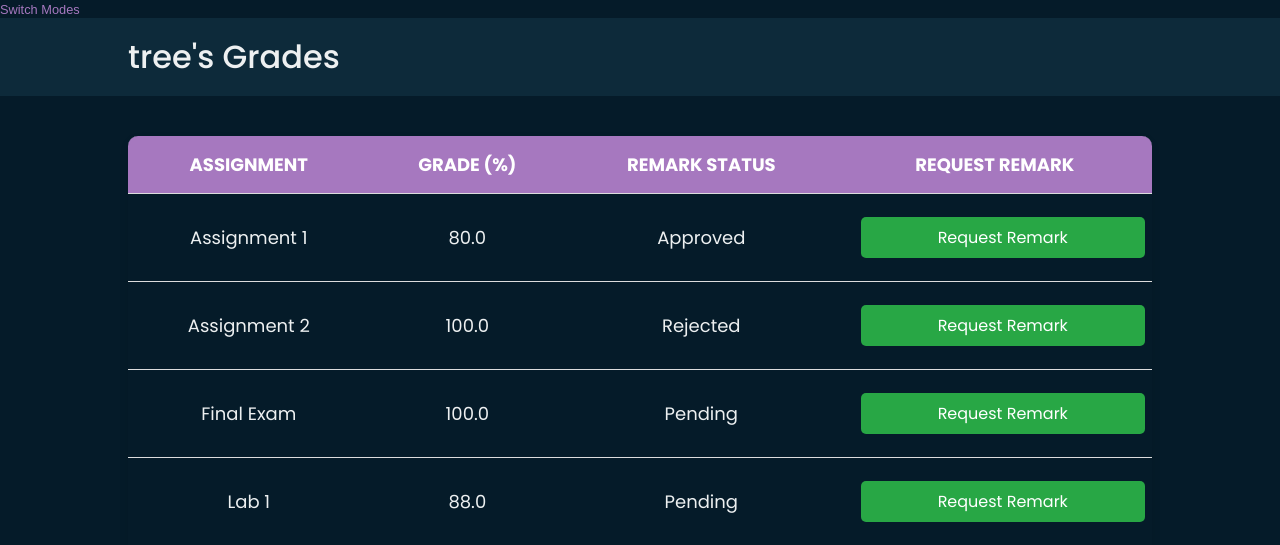
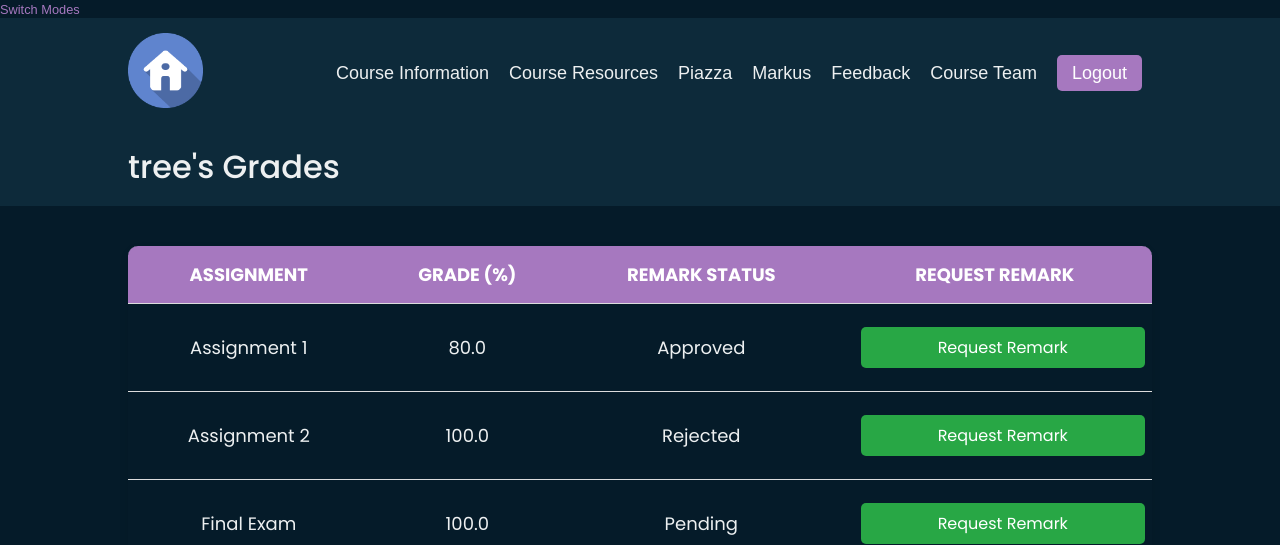
Before and after one commit to ttrishana/b20-website, a Flask app: page /grades in a window 1280 px wide. Shown: the top 545 px of the page. Run offline with Flask 3, Linux system fonts and the light colour scheme; a user stored in the database is signed in; some web fonts are replaced.

Commit message:
fixed feedback routing

```diff
--- a/templates/assignments.html
+++ b/templates/assignments.html
@@ -33,7 +33,11 @@
                 </li>
                 <li><a href="https://piazza.com/class/m5fmz9kzjo83yk">Piazza</a></li>
                 <li><a href="https://markus2.utsc.utoronto.ca">Markus</a></li>
+                {% if user.accType == "Student" %}
                 <li><a href="feedback.html">Feedback</a></li>
+                {% else %}
+                <li><a href="{{ url_for('view_feedback') }}">Feedback</a></li>
+                {% endif %}
                 <li><a href="team.html">Course Team</a></li>
 
                 <li><a href="{{ url_for('logout') }}" class="logout-btn">Logout</a></li>
--- a/templates/calendar.html
+++ b/templates/calendar.html
@@ -33,7 +33,11 @@
                 </li>
                 <li><a href="https://piazza.com/class/m5fmz9kzjo83yk">Piazza</a></li>
                 <li><a href="https://markus2.utsc.utoronto.ca">Markus</a></li>
+                {% if user.accType == "Student" %}
                 <li><a href="feedback.html">Feedback</a></li>
+                {% else %}
+                <li><a href="{{ url_for('view_feedback') }}">Feedback</a></li>
+                {% endif %}
                 <li><a href="team.html">Course Team</a></li>
 
                 <li><a href="{{ url_for('logout') }}" class="logout-btn">Logout</a></li>
--- a/templates/feedback.html
+++ b/templates/feedback.html
@@ -33,7 +33,11 @@
                 </li>
                 <li><a href="https://piazza.com/class/m5fmz9kzjo83yk">Piazza</a></li>
                 <li><a href="https://markus2.utsc.utoronto.ca">Markus</a></li>
+                {% if user.accType == "Student" %}
                 <li><a href="feedback.html">Feedback</a></li>
+                {% else %}
+                <li><a href="{{ url_for('view_feedback') }}">Feedback</a></li>
+                {% endif %}
                 <li><a href="team.html">Course Team</a></li>
 
                 <li><a href="{{ url_for('logout') }}" class="logout-btn">Logout</a></li>
--- a/templates/grades.html
+++ b/templates/grades.html
@@ -11,10 +11,49 @@
     <input id="color-mode" type="checkbox" name="color-mode">
     <label for="color-mode">Switch Modes</label><br>
 
+    <header>
+        <a href="index.html">
+            <img class="logo" src="/static/assets/home.png" alt="logo">
+        </a>
+        <nav>
+            <ul class="nav__links">
+                <li class="dropdown">
+                    <a href="#">Course Information</a>
+                    <ul class="dropdown-menu">
+                        <li><a href="syllabus.html">Syllabus</a></li>
+                        <li><a href="calendar.html">Calendar</a></li>
+                    </ul>
+                </li>
+                <li class="dropdown">
+                    <a href="#">Course Resources</a>
+                    <ul class="dropdown-menu">
+                        <li><a href="assignments.html">Assignments</a></li>
+                        <li><a href="labs.html">Labs</a></li>
+                        <li><a href="lecture_notes.html">Lecture Notes</a></li>
+                    </ul>
+                </li>
+                <li><a href="https://piazza.com/class/m5fmz9kzjo83yk">Piazza</a></li>
+                <li><a href="https://markus2.utsc.utoronto.ca">Markus</a></li>
+                {% if user.accType == "Student" %}
+                <li><a href="feedback.html">Feedback</a></li>
+                {% else %}
+                <li><a href="{{ url_for('view_feedback') }}">Feedback</a></li>
+                {% endif %}
+                <li><a href="team.html">Course Team</a></li>
 
-    <header class="grades-header">
+                <li><a href="{{ url_for('logout') }}" class="logout-btn">Logout</a></li>
+
+            </ul>
+        </nav>
+
+    </header>
+
+    <header>
         <h1>{{ user.username }}'s Grades</h1>
     </header>
+
+
+
 
     <section class="grades-table">
         <table>
--- a/templates/grades_instructor.html
+++ b/templates/grades_instructor.html
@@ -33,7 +33,11 @@
                 </li>
                 <li><a href="https://piazza.com/class/m5fmz9kzjo83yk">Piazza</a></li>
                 <li><a href="https://markus2.utsc.utoronto.ca">Markus</a></li>
+                {% if user.accType == "Student" %}
                 <li><a href="feedback.html">Feedback</a></li>
+                {% else %}
+                <li><a href="{{ url_for('view_feedback') }}">Feedback</a></li>
+                {% endif %}
                 <li><a href="team.html">Course Team</a></li>
 
                 <li><a href="{{ url_for('logout') }}" class="logout-btn">Logout</a></li>
--- a/templates/index.html
+++ b/templates/index.html
@@ -33,7 +33,11 @@
                 </li>
                 <li><a href="https://piazza.com/class/m5fmz9kzjo83yk">Piazza</a></li>
                 <li><a href="https://markus2.utsc.utoronto.ca">Markus</a></li>
+                {% if user.accType == "Student" %}
                 <li><a href="feedback.html">Feedback</a></li>
+                {% else %}
+                <li><a href="{{ url_for('view_feedback') }}">Feedback</a></li>
+                {% endif %}
                 <li><a href="team.html">Course Team</a></li>
 
                 <li><a href="{{ url_for('logout') }}" class="logout-btn">Logout</a></li>
@@ -50,7 +54,6 @@
             {% else %}
             <h2>Welcome Instructor {{ user.username }}, click here to see all the grades of your class.</h2>
             <a href="{{ url_for('instructor_grades') }}" class="std-btn">View All Grades</a>
-            <a href="{{ url_for('view_feedback') }}" class="std-btn">View Feedback</a>
             {% endif %}
         </div>
 
--- a/templates/instructor_feedback.html
+++ b/templates/instructor_feedback.html
@@ -33,7 +33,11 @@
                 </li>
                 <li><a href="https://piazza.com/class/m5fmz9kzjo83yk">Piazza</a></li>
                 <li><a href="https://markus2.utsc.utoronto.ca">Markus</a></li>
+                {% if user.accType == "Student" %}
                 <li><a href="feedback.html">Feedback</a></li>
+                {% else %}
+                <li><a href="{{ url_for('view_feedback') }}">Feedback</a></li>
+                {% endif %}
                 <li><a href="team.html">Course Team</a></li>
 
                 <li><a href="{{ url_for('logout') }}" class="logout-btn">Logout</a></li>
--- a/templates/labs.html
+++ b/templates/labs.html
@@ -33,8 +33,13 @@
                 </li>
                 <li><a href="https://piazza.com/class/m5fmz9kzjo83yk">Piazza</a></li>
                 <li><a href="https://markus2.utsc.utoronto.ca">Markus</a></li>
+                {% if user.accType == "Student" %}
                 <li><a href="feedback.html">Feedback</a></li>
+                {% else %}
+                <li><a href="{{ url_for('view_feedback') }}">Feedback</a></li>
+                {% endif %}
                 <li><a href="team.html">Course Team</a></li>
+                <li><a href="{{ url_for('logout') }}" class="logout-btn">Logout</a></li>
             </ul>
         </nav>
     </header>
--- a/templates/lecture_notes.html
+++ b/templates/lecture_notes.html
@@ -33,8 +33,13 @@
                 </li>
                 <li><a href="https://piazza.com/class/m5fmz9kzjo83yk">Piazza</a></li>
                 <li><a href="https://markus2.utsc.utoronto.ca">Markus</a></li>
+                {% if user.accType == "Student" %}
                 <li><a href="feedback.html">Feedback</a></li>
+                {% else %}
+                <li><a href="{{ url_for('view_feedback') }}">Feedback</a></li>
+                {% endif %}
                 <li><a href="team.html">Course Team</a></li>
+                <li><a href="{{ url_for('logout') }}" class="logout-btn">Logout</a></li>
             </ul>
         </nav>
     </header>
--- a/templates/remark_requests.html
+++ b/templates/remark_requests.html
@@ -34,7 +34,11 @@
                 </li>
                 <li><a href="https://piazza.com/class/m5fmz9kzjo83yk">Piazza</a></li>
                 <li><a href="https://markus2.utsc.utoronto.ca">Markus</a></li>
+                {% if user.accType == "Student" %}
                 <li><a href="feedback.html">Feedback</a></li>
+                {% else %}
+                <li><a href="{{ url_for('view_feedback') }}">Feedback</a></li>
+                {% endif %}
                 <li><a href="team.html">Course Team</a></li>
 
                 <li><a href="{{ url_for('logout') }}" class="logout-btn">Logout</a></li>
--- a/templates/syllabus.html
+++ b/templates/syllabus.html
@@ -33,9 +33,15 @@
                 </li>
                 <li><a href="https://piazza.com/class/m5fmz9kzjo83yk">Piazza</a></li>
                 <li><a href="https://markus2.utsc.utoronto.ca">Markus</a></li>
+                {% if user.accType == "Student" %}
                 <li><a href="feedback.html">Feedback</a></li>
+                {% else %}
+                <li><a href="{{ url_for('view_feedback') }}">Feedback</a></li>
+                {% endif %}
                 <li><a href="team.html">Course Team</a></li>
+                <li><a href="{{ url_for('logout') }}" class="logout-btn">Logout</a></li>
             </ul>
+
         </nav>
     </header>
 
--- a/templates/team.html
+++ b/templates/team.html
@@ -33,8 +33,13 @@
                 </li>
                 <li><a href="https://piazza.com/class/m5fmz9kzjo83yk">Piazza</a></li>
                 <li><a href="https://markus2.utsc.utoronto.ca">Markus</a></li>
+                {% if user.accType == "Student" %}
                 <li><a href="feedback.html">Feedback</a></li>
+                {% else %}
+                <li><a href="{{ url_for('view_feedback') }}">Feedback</a></li>
+                {% endif %}
                 <li><a href="team.html">Course Team</a></li>
+                <li><a href="{{ url_for('logout') }}" class="logout-btn">Logout</a></li>
             </ul>
         </nav>
     </header>
```
